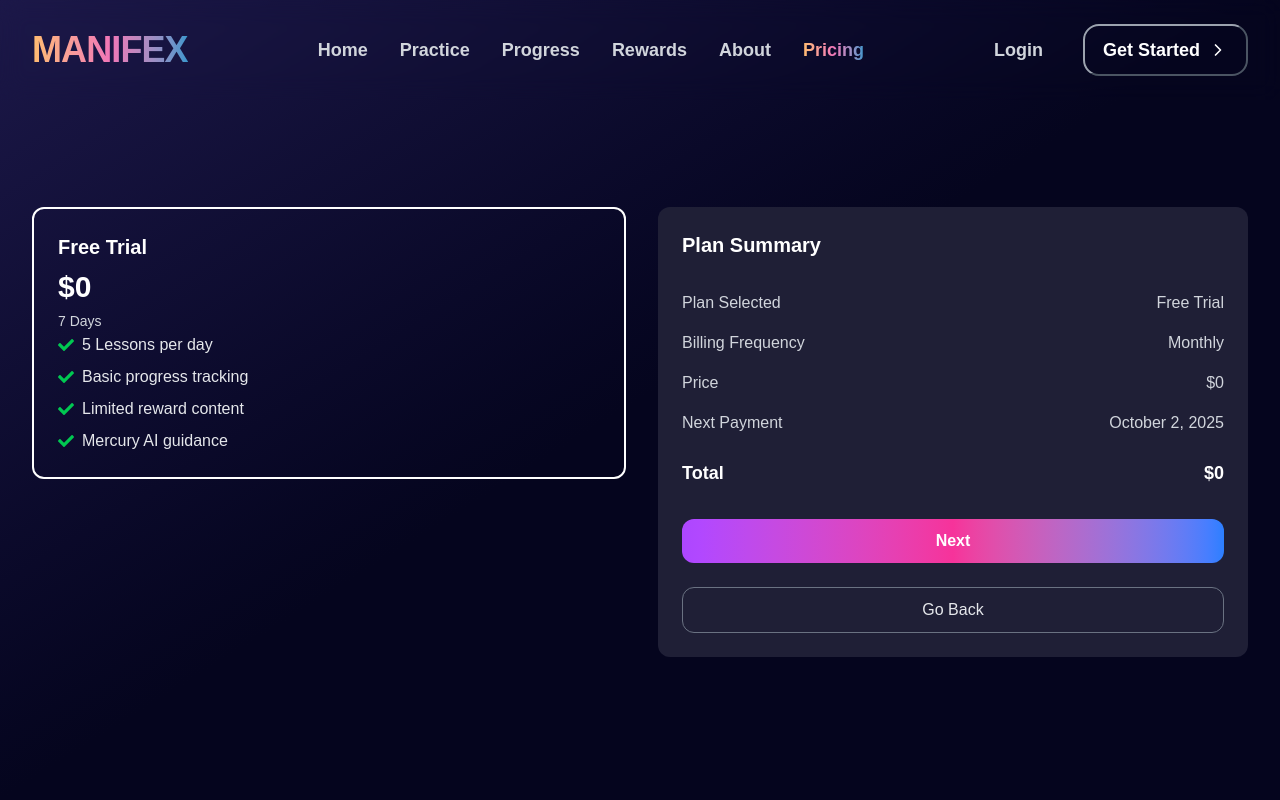
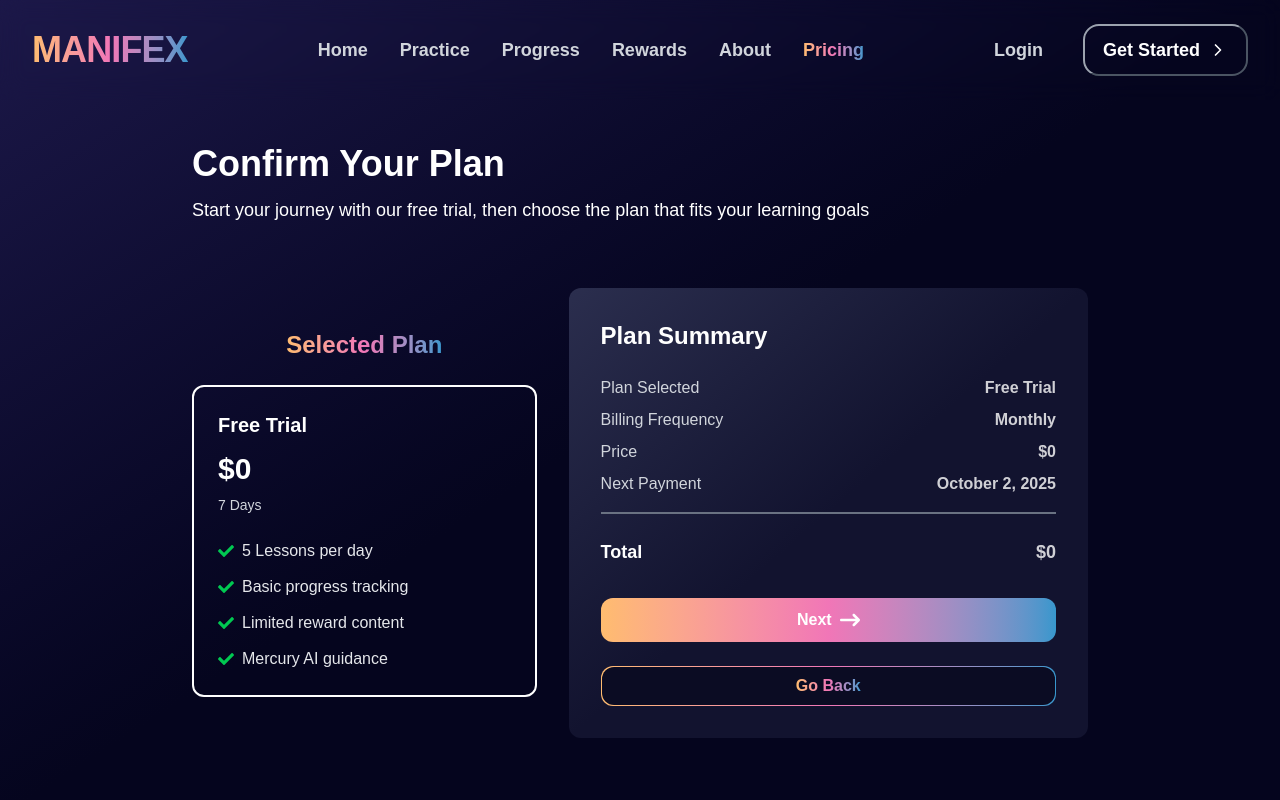
Before and after one commit to Betopia24/antoniotorre773_Web_For_Jobair, a Next.js app: page /pricing in a window 1280 px wide. Both pictures are taken after a click on the element 227 px from the left and 518 px from the top of the page. Shown: the top 800 px of the page. Built offline with nearby package versions, Linux system fonts and the light colour scheme.

Commit message:
UI: Pricing Steps(1, 2, 4)

```diff
--- a/app/(root)/pricing/page.tsx
+++ b/app/(root)/pricing/page.tsx
@@ -1,10 +1,11 @@
 "use client";
 import Heading from "@/components/shared/Heading";
 import { plans } from "@/lib/constants";
+import { ArrowBigRight, ArrowRight } from "lucide-react";
 import Link from "next/link";
 import React, { useState } from "react";
 import { FaCheck } from "react-icons/fa";
-import { FaCircleCheck } from "react-icons/fa6";
+import { FaArrowRightLong, FaCircleCheck } from "react-icons/fa6";
 
 export default function Page() {
   const [step, setStep] = useState<
@@ -88,7 +89,9 @@ export default function Page() {
                   </div>
 
                   <button className="inline-block mt-8 py-2.5 px-4 w-full rounded-xl font-semibold border border-gray-500 text-gradient hover:opacity-90 transition">
-                    <h1 className="text-gradient">Select Plan</h1>
+                    <h1 className="text-gradient">
+                      Start With {plan.title} Plan
+                    </h1>
                   </button>
                 </div>
               ))}
@@ -98,43 +101,72 @@ export default function Page() {
 
         {/* Step 2: Confirm Plan */}
         {step === "confirm" && selectedPlan && (
-          <div className="w-full flex flex-col lg:flex-row gap-8 items-start">
-            {/* Selected Plan Card */}
-            <div className="flex-1 p-6 rounded-xl border-[2px] border-gradient-to-br from-purple-500 via-pink-500 to-blue-500">
-              <h3 className="text-xl font-semibold mb-2">
+          <div className="flex flex-col gap-6 w-full justify-center max-w-4xl">
+            <div className="w-full max-w-7xl mx-auto flex flex-col gap-3 mb-10 text-center md:text-start">
+              <h1 className="text-3xl sm:text-4xl font-semibold">
+                Confirm Your Plan
+              </h1>
+              <p className="text-base sm:text-lg">
+                Start your journey with our free trial, then choose the plan
+                that fits your learning goals
+              </p>
+            </div>
+
+            <div className="w-full flex flex-col md:flex-row gap-8 items-center justify-center">
+              {/* Left Section (40% width) */}
+              <div className="lg:w-[40%] flex justify-between flex-col">
+                <div className="w-full flex items-center justify-center mb-6">
+                  <h1 className="text-xl md:text-2xl font-semibold text-gradient">
+                    Selected Plan
+                  </h1>
+                </div>
+                <div className="p-6 rounded-xl border-[2px] border-gradient-to-br from-purple-500 via-pink-500 to-blue-500">
+                  <h3 className="text-xl font-semibold mb-3">
                     {selectedPlan.title}
                   </h3>
-              <p className="text-3xl font-bold mb-1">{selectedPlan.price}</p>
-              <span className="text-gray-300 text-sm mb-4">
+                  <p className="text-3xl font-bold mb-2">
+                    {selectedPlan.price}
+                  </p>
+                  <p className="text-gray-300 text-sm mb-6">
                     {selectedPlan.duration}
-              </span>
-              <ul className="flex flex-col gap-2">
+                  </p>
+                  <ul className="flex flex-col gap-3">
                     {selectedPlan.features.map((f, i) => (
-                  <li key={i} className="flex items-center gap-2 text-gray-200">
+                      <li
+                        key={i}
+                        className="flex items-center gap-2 text-gray-200"
+                      >
                         <FaCheck className="text-green-500" /> {f}
                       </li>
                     ))}
                   </ul>
                 </div>
-
-            {/* Plan Summary */}
-            <div className="flex-1 bg-[#1f1f36] rounded-xl p-6 flex flex-col gap-4">
-              <h3 className="text-xl font-semibold mb-4">Plan Summary</h3>
+              </div>
+              {/* Right Section (60% width) */}
+              <div className="lg:w-[60%] bg-gradient-to-br from-[#2B2E4E] via-[#12132F] to-[#12132F] rounded-xl p-8 flex flex-col gap-4">
+                <h3 className="text-xl md:text-2xl font-semibold mb-2">
+                  Plan Summary
+                </h3>
+                <div className="space-y-2">
                   <div className="flex justify-between text-gray-300">
                     <span>Plan Selected</span>
-                <span>{selectedPlan.title}</span>
+                    <span className="text-white/80 font-semibold">
+                      {selectedPlan.title}
+                    </span>
                   </div>
                   <div className="flex justify-between text-gray-300">
                     <span>Billing Frequency</span>
-                <span>Monthly</span>
+                    <span className="text-white/80 font-semibold">Monthly</span>
                   </div>
                   <div className="flex justify-between text-gray-300">
                     <span>Price</span>
-                <span>{selectedPlan.price}</span>
+                    <span className="text-white/80 font-semibold">
+                      {selectedPlan.price}
+                    </span>
                   </div>
                   <div className="flex justify-between text-gray-300">
                     <span>Next Payment</span>
-                <span>
+                    <span className="text-white/80 font-semibold">
                       {new Date().toLocaleDateString("en-US", {
                         month: "long",
                         day: "numeric",
@@ -142,24 +174,32 @@ export default function Page() {
                       })}
                     </span>
                   </div>
+                </div>
+                <div className="border border-gray-500" />
                 <div className="flex justify-between font-semibold text-white text-lg mt-2">
                   <span>Total</span>
-                <span>{selectedPlan.price}</span>
+                  <span className="text-white/80 font-semibold">
+                    {selectedPlan.price}
+                  </span>
                 </div>
 
                 {/* Buttons */}
                 <button
-                className="mt-4 py-2.5 w-full rounded-xl bg-gradient-to-r from-purple-500 via-pink-500 to-blue-500 font-semibold hover:opacity-90 transition"
+                  className="mt-4 py-2.5 w-full rounded-xl bg-gradient-brand flex items-center justify-center gap-2 font-semibold hover:opacity-90 transition cursor-pointer"
                   onClick={handleNextConfirm}
                 >
                   Next
+                  <FaArrowRightLong className="w-5 h-5" />
                 </button>
                 <button
-                className="mt-2 py-2.5 w-full rounded-xl border border-gray-500 text-gray-200 hover:opacity-90 transition"
+                  className="relative mt-2 py-2.5 w-full rounded-xl bg-gradient-brand h-10 cursor-pointer"
                   onClick={() => setStep("pricing")}
                 >
-                Go Back
+                  <div className="absolute inset-[1px] bg-[#0B0C23] rounded-xl p-2 flex justify-center items-center">
+                    <h1 className="text-gradient font-semibold">Go Back</h1>
+                  </div>
                 </button>
+              </div>
             </div>
           </div>
         )}
@@ -225,7 +265,8 @@ export default function Page() {
                 Thank you, your MANIFEX subscription is now active.
               </p>
             </div>
-            <Link href='/'
+            <Link
+              href="/"
               className="py-2.5 px-4 w-full rounded-xl font-semibold bg-gradient-brand hover:opacity-90 transition"
             >
               Go to Home
--- a/app/globals.css
+++ b/app/globals.css
@@ -72,4 +72,11 @@ body {
   .app-container {
     @apply container mx-auto px-4 sm:px-6 lg:px-8;
   }
+
+  .border-gradient {
+    border-width: 4px;
+    border-style: solid;
+    border-image: linear-gradient(to right, #ff7e5f, #feb47b);
+    border-image-slice: 1;
+  }
 }
```
Lines whose indentation alone changed are shown as unchanged.
